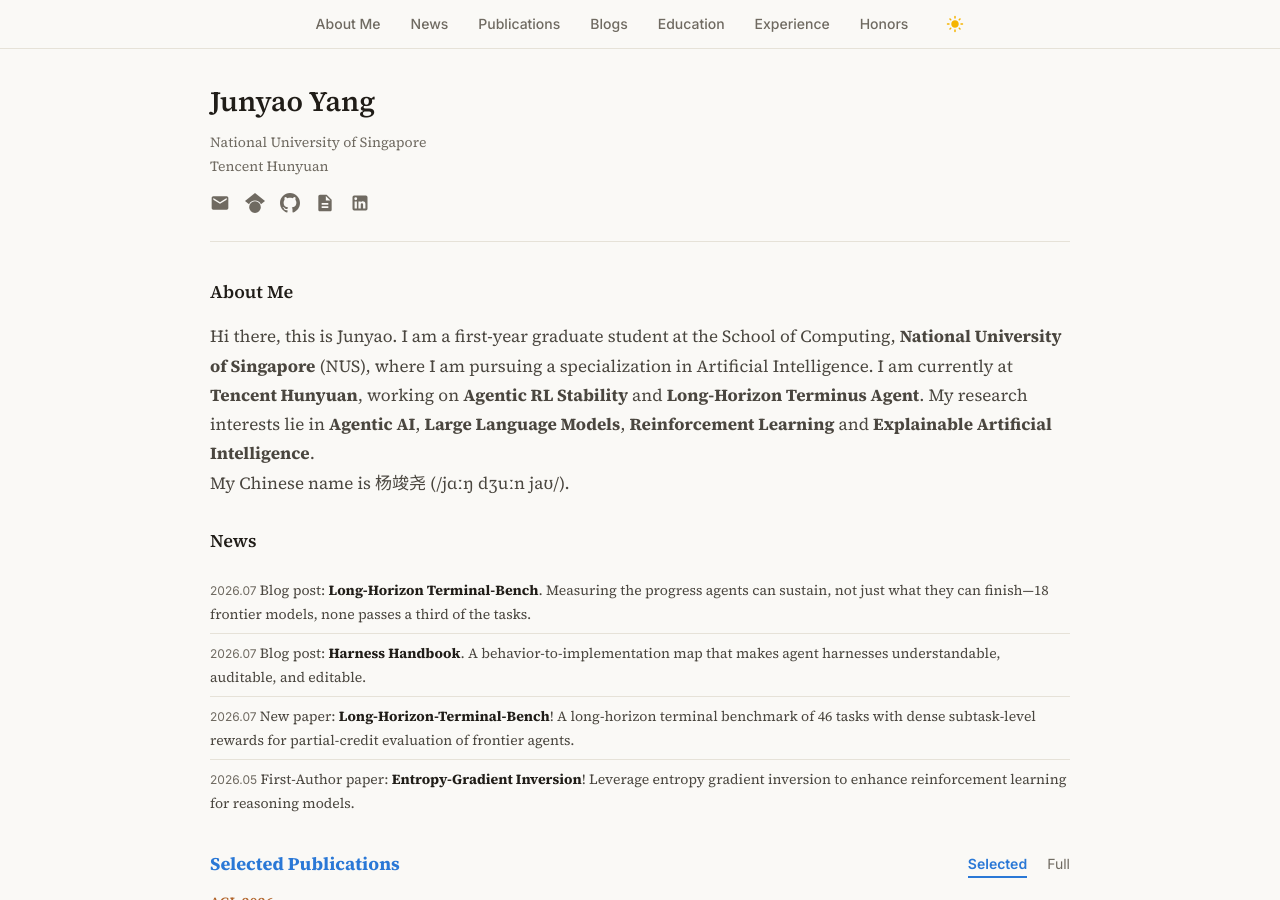
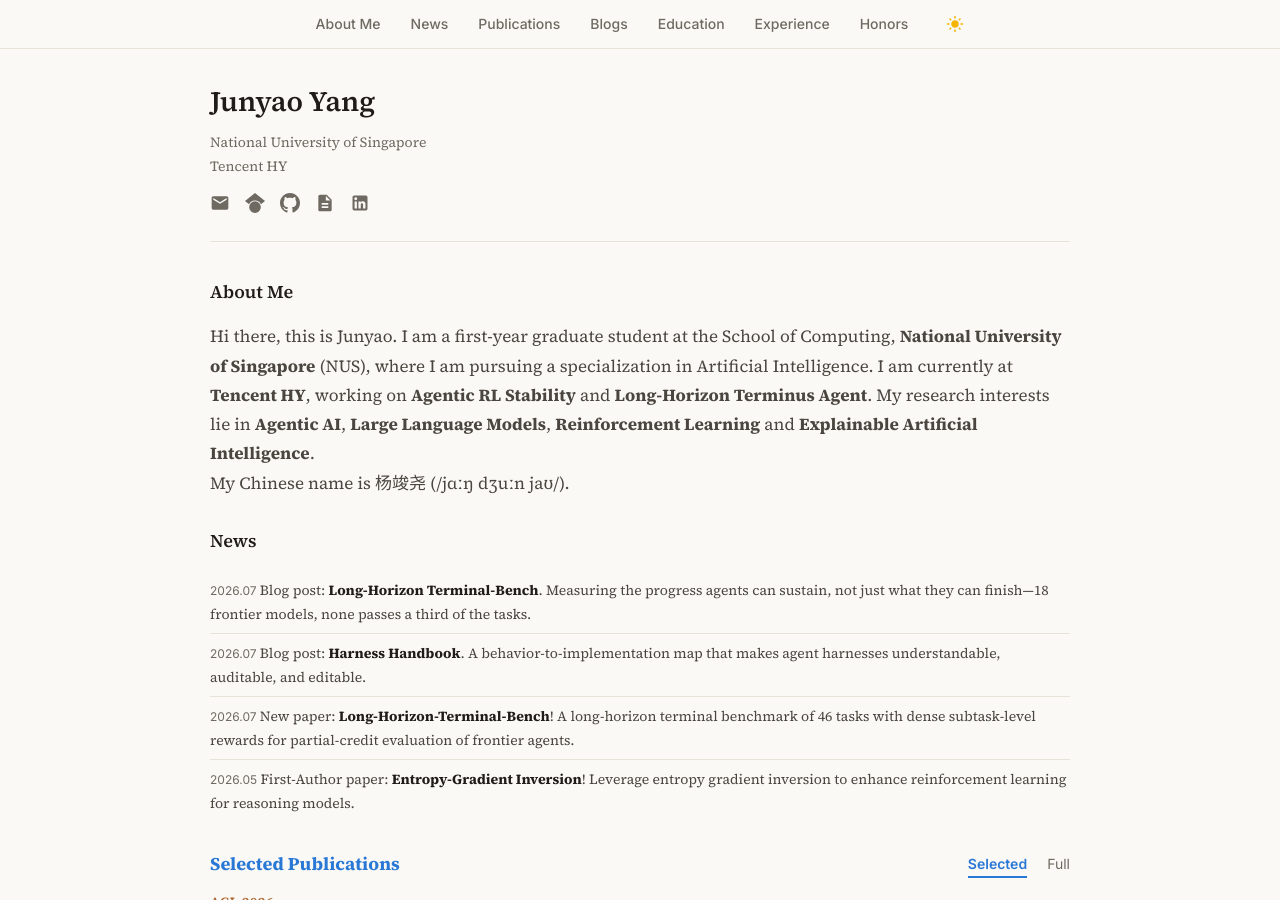
Before and after one commit to jyyang26/jyyang26.github.io, a Jekyll site: the page built from _pages/about.md, in a window 1280 px wide and 900 px high. Built offline with Jekyll 4.4.1, drawn with Linux system fonts in a browser that asks for light colours; comment, search, counter and statistics services are not loaded; some of the changed text lies outside the part shown.

Commit message:
Update about.md

```diff
--- a/_pages/about.md
+++ b/_pages/about.md
@@ -12,7 +12,7 @@ redirect_from:
 <meta http-equiv="X-UA-Compatible" content="IE=edge">
 <meta name="viewport" content="width=device-width, initial-scale=1">
 <title>Junyao Yang</title>
-<meta name="description" content="Junyao Yang's personal homepage. Graduate student at NUS, researcher at Tencent Hunyuan. NLP, XAI, Representation Learning.">
+<meta name="description" content="Junyao Yang's personal homepage. Graduate student at NUS, researcher at Tencent HY. NLP, XAI, Representation Learning.">
 <link rel="icon" href="{{ '/images/favicon.ico' | relative_url }}">
 <style>
   @import url('https://fonts.googleapis.com/css2?family=Inter:wght@400;500;600;700&family=Source+Serif+4:ital,wght@0,400;0,500;0,600;0,700;1,400&display=swap');
@@ -364,7 +364,7 @@ redirect_from:
     <div>
       <h1 class="name-title">Junyao Yang</h1>
       <div class="affil-text">National University of Singapore</div>
-      <div class="role-text">Tencent Hunyuan</div>
+      <div class="role-text">Tencent HY</div>
       <div class="social-icons">
         <a href="mailto:junyaoyang@u.nus.edu" class="s-icon" title="Email"><svg viewBox="0 0 24 24"><path d="M20 4H4c-1.1 0-1.99.9-1.99 2L2 18c0 1.1.9 2 2 2h16c1.1 0 2-.9 2-2V6c0-1.1-.9-2-2-2zm0 4l-8 5-8-5V6l8 5 8-5v2z"/></svg></a>
         <a href="https://scholar.google.com/citations?hl=en&user=oY6uhJQAAAAJ" class="s-icon" title="Google Scholar"><svg viewBox="0 0 24 24"><path d="M12 24a7 7 0 1 1 0-14 7 7 0 0 1 0 14zm0-24L0 9.5l4.838 3.94A8 8 0 0 1 12 9a8 8 0 0 1 7.162 4.44L24 9.5z"/></svg></a>
@@ -380,7 +380,7 @@ redirect_from:
     <section id="about" class="content-box">
       <div class="box-header"><h2 class="box-title">About Me</h2></div>
       <div class="about-text">
-        Hi there, this is Junyao. I am a first-year graduate student at the School of Computing, <strong>National University of Singapore</strong> (NUS), where I am pursuing a specialization in Artificial Intelligence. I am currently at <strong>Tencent Hunyuan</strong>, working on <strong>Agentic RL Stability</strong> and <strong>Long-Horizon Terminus Agent</strong>. My research interests lie in <strong>Agentic AI</strong>, <strong>Large Language Models</strong>, <strong>Reinforcement Learning</strong> and <strong>Explainable Artificial Intelligence</strong>.
+        Hi there, this is Junyao. I am a first-year graduate student at the School of Computing, <strong>National University of Singapore</strong> (NUS), where I am pursuing a specialization in Artificial Intelligence. I am currently at <strong>Tencent HY</strong>, working on <strong>Agentic RL Stability</strong> and <strong>Long-Horizon Terminus Agent</strong>. My research interests lie in <strong>Agentic AI</strong>, <strong>Large Language Models</strong>, <strong>Reinforcement Learning</strong> and <strong>Explainable Artificial Intelligence</strong>.
         <br>
         My Chinese name is 杨竣尧 (/jɑːŋ dʒuːn jaʊ/).
         <!-- <br><br>
@@ -395,7 +395,7 @@ redirect_from:
         <li><span class="news-tag">2026.07</span> Blog post: <strong><a href="https://ruhan-wang.github.io/Harness-Handbook/">Harness Handbook</a></strong>. A behavior-to-implementation map that makes agent harnesses understandable, auditable, and editable.</li>
         <li><span class="news-tag">2026.07</span> New paper: <strong><a href="https://arxiv.org/abs/2607.08964">Long-Horizon-Terminal-Bench</a></strong>! A long-horizon terminal benchmark of 46 tasks with dense subtask-level rewards for partial-credit evaluation of frontier agents.</li>
         <li><span class="news-tag">2026.05</span> First-Author paper: <strong><a href="https://arxiv.org/abs/2605.17770v1">Entropy-Gradient Inversion</a></strong>! Leverage entropy gradient inversion to enhance reinforcement learning for reasoning models.</li>
-        <li><span class="news-tag">2026.04</span> Joined <strong>Tencent Hunyuan LLM Team</strong>, working on <strong>Agentic RL Stability</strong> and <strong>Long-Horizon Terminus Agent</strong>.</li>
+        <li><span class="news-tag">2026.04</span> Joined <strong>Tencent HY LLM Team</strong>, working on <strong>Agentic RL Stability</strong> and <strong>Long-Horizon Terminus Agent</strong>.</li>
         <li><span class="news-tag">2026.04</span> First-Author paper <a href="https://arxiv.org/abs/2601.05560">ReasonAny</a> accepted to <strong>ACL 2026 Main</strong>.</li>
         <li><span class="news-tag">2026.02</span> Blog post: <strong><a href="{{ '/blogs/reasoning_token.html' | relative_url }}">The Entropy-Gradient Inversion</a></strong>. R1/o1-like reasoning models exhibit significant negative correlations between gradient strength and token entropy, emerging rapidly within the first 200 steps of SFT.</li>
         <li><span class="news-tag">2026.01</span> Tech report: <strong><a href="https://arxiv.org/abs/2601.18491">AgentDoG</a></strong>! State-of-the-art diagnostic guardrail framework with an Agentic XAI attribution module.</li>
@@ -680,9 +680,9 @@ redirect_from:
       <div class="box-header"><h2 class="box-title">Experience</h2></div>
       <div style="display: flex; flex-direction: column; gap: 10px;">
         <div class="exp-item">
-          <img src="{{ '/images/tencent_hunyuan.png' | relative_url }}" class="exp-logo" alt="Tencent Hunyuan">
+          <img src="{{ '/images/tencent_hunyuan.png' | relative_url }}" class="exp-logo" alt="Tencent HY">
           <div>
-            <div style="font-weight: 600; font-size: 15px; color: #201d18;">Tencent Hunyuan</div>
+            <div style="font-weight: 600; font-size: 15px; color: #201d18;">Tencent HY</div>
             <div style="font-family: 'Inter', ui-sans-serif, system-ui, -apple-system, sans-serif; font-size: 14px; color: #6f6a61;">Research Intern | 2026.04 - Present</div>
           </div>
         </div>
```
